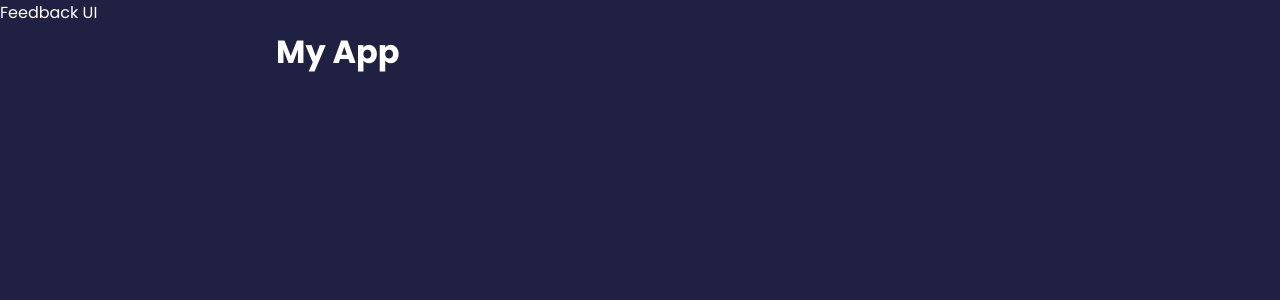
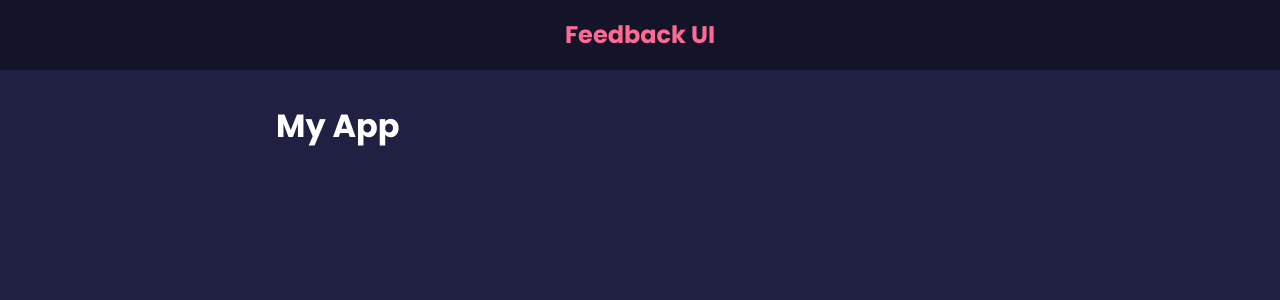
Before and after one commit to chriskorsak/feedback-app-udemy, a React (Create React App) app: page / in a window 1280 px wide. Shown: the top 300 px of the page. Built offline with nearby package versions, Linux system fonts and the light colour scheme.

Commit message:
Header props and inline styles for component colors, add default props.

```diff
--- a/src/components/Header.js
+++ b/src/components/Header.js
@@ -1,19 +1,32 @@
 import PropTypes from 'prop-types';
 
-function Header({ text }) {
-  return <div>{text}</div>;
+function Header({ text, bgColor, textColor }) {
+  const headerStyles = {
+    backgroundColor: bgColor,
+    color: textColor,
+  };
+
+  return (
+    <header style={headerStyles}>
+      <div className="container">
+        <h2>{text}</h2>
+      </div>
+    </header>
+  );
 }
 
 Header.defaultProps = {
   text: 'Feedback UI',
+  bgColor: 'rgba(0, 0, 0, .4)',
+  textColor: '#ff6a95',
 };
 
 // type checking, making sure the props you pass a component match what you expect
 
 Header.propTypes = {
   text: PropTypes.string,
+  bgColor: PropTypes.string,
+  textColor: PropTypes.string,
 };
 
 export default Header;
-
-// MAKE SURE TO UPLOAD TO A GITHUB REPO TO START PROJECT!!!
```
